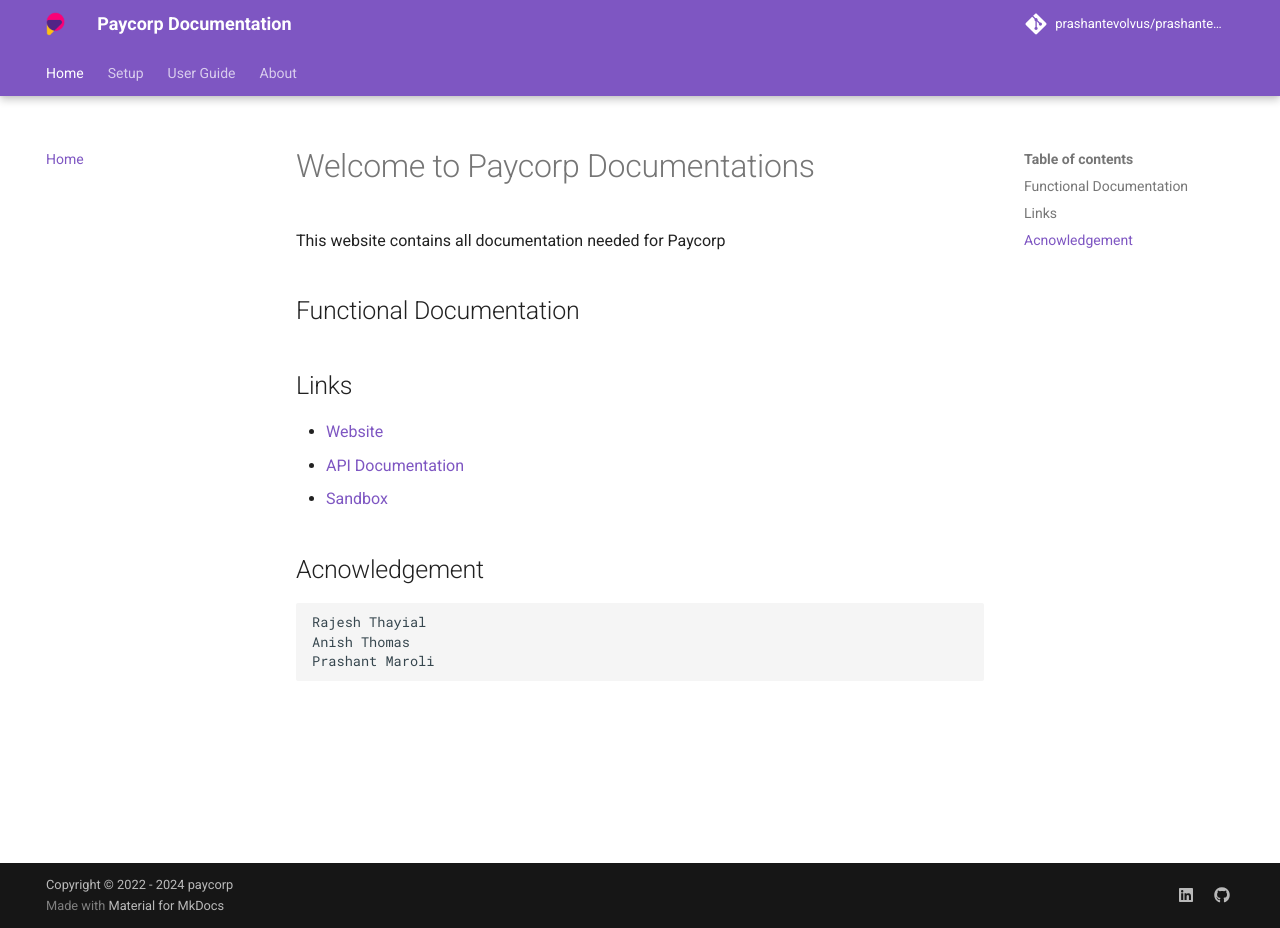
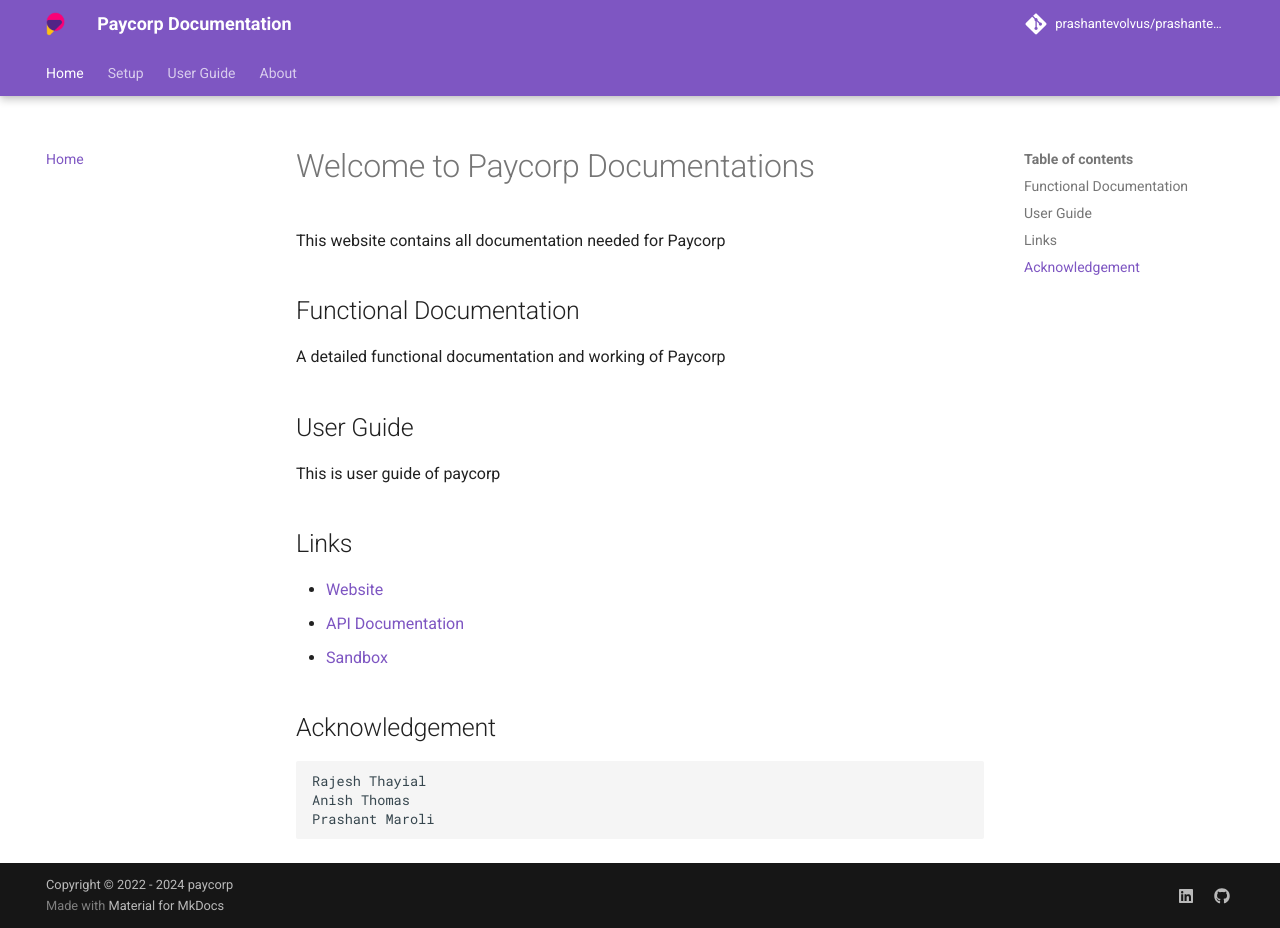
Before and after one commit to prashantevolvus/prashantevolvus.github.io, an MkDocs documentation site: the page built from docs/index.md, in a window 1280 px wide and 928 px high. Built offline with MkDocs 1.6.1 and Material for MkDocs 9.7.7, drawn with Linux system fonts in a browser that asks for light colours; comment, search, counter and statistics services are not loaded.

Commit message:
index updated

```diff
--- a/docs/index.md
+++ b/docs/index.md
@@ -2,7 +2,10 @@
 This website contains all documentation needed for Paycorp
 
 ## Functional Documentation
+A detailed functional documentation and working of Paycorp
 
+## User Guide
+This is user guide of paycorp
 
 ## Links
 
@@ -10,7 +13,7 @@
 * [API Documentation](https://api.paycorp.io)
 * [Sandbox](https://app.paycorp.io/login)
 
-## Acnowledgement
+## Acknowledgement
 
     Rajesh Thayial
     Anish Thomas
```
